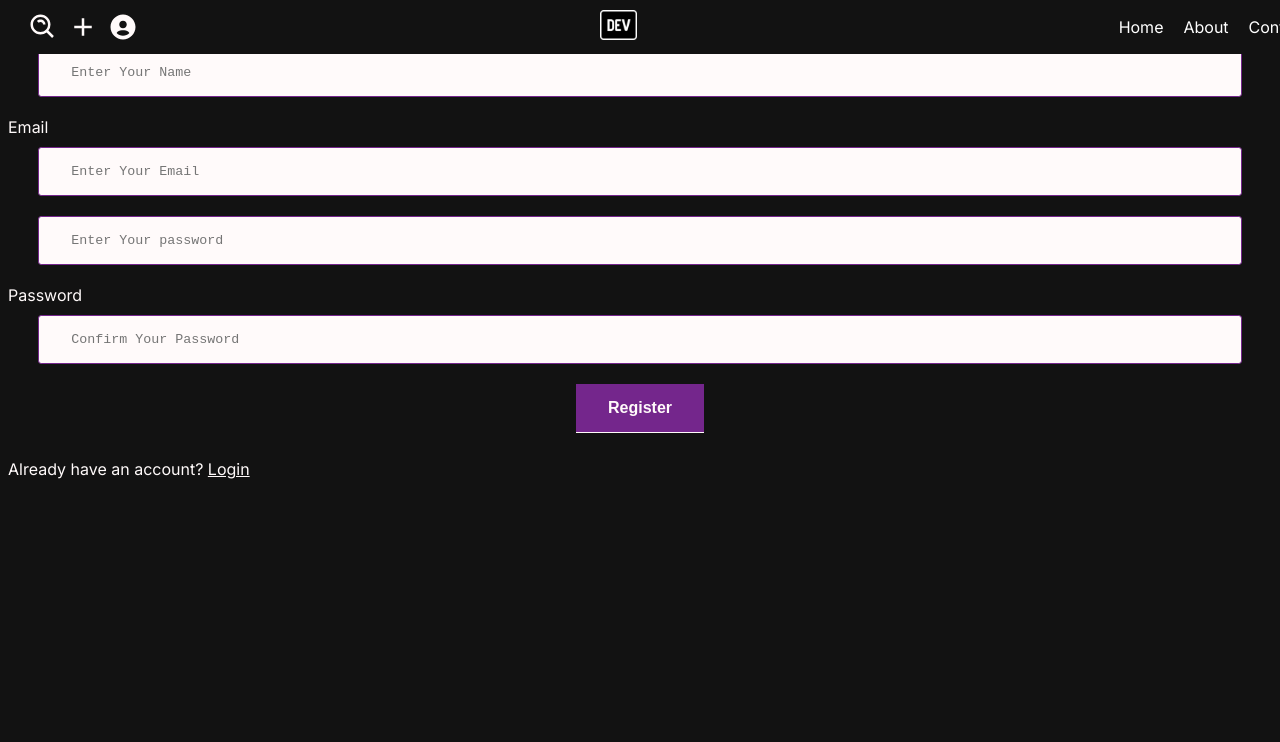
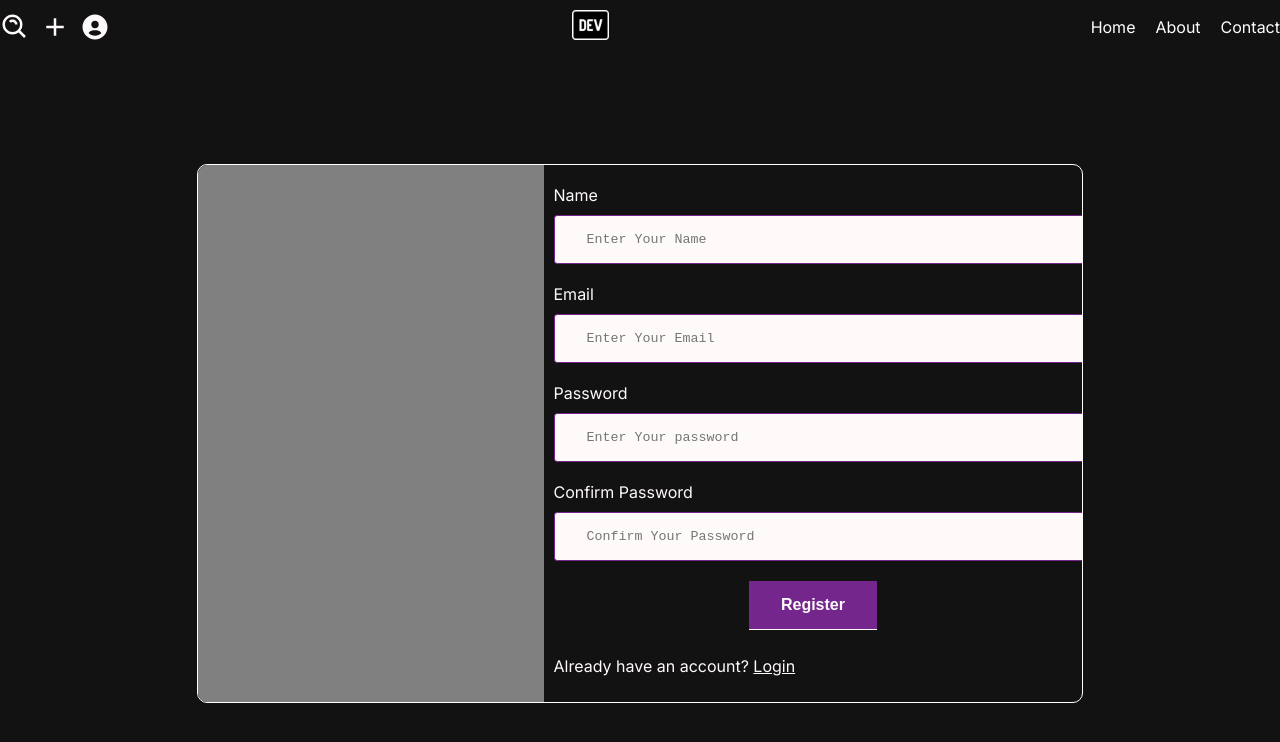
Before and after one commit to jackaakash4/BlogAppFrontEnd, a Next.js app: page /auth/signup in a window 1280 px wide. Shown: the top 742 px of the page. Built offline with nearby package versions, Linux system fonts and the light colour scheme.

Commit message:
Password section is added

```diff
--- a/src/app/auth/signup/page.tsx
+++ b/src/app/auth/signup/page.tsx
@@ -2,7 +2,8 @@
 import Navbar from '@/components/Navbar/Navbar'
 import React from 'react'
 import Link from 'next/link'
-import { Fleur_De_Leah } from 'next/font/google'
+import '../auth.css'
+
 
 function Signup() {
   return (
@@ -26,10 +27,11 @@ function Signup() {
                     <input type='email' placeholder='Enter Your Email' />
                 </div>
                 <div className='forminput_cont'>
+                    <label>Password</label>
                     <input type='password' placeholder='Enter Your password' />
                 </div>
                 <div className='forminput_cont'>
-                    <label>Password</label>
+                    <label>Confirm Password</label>
                     <input type='password' placeholder='Confirm Your Password' />
                 </div>
                 <button type='submit' className='main_button'>Register</button>
```
